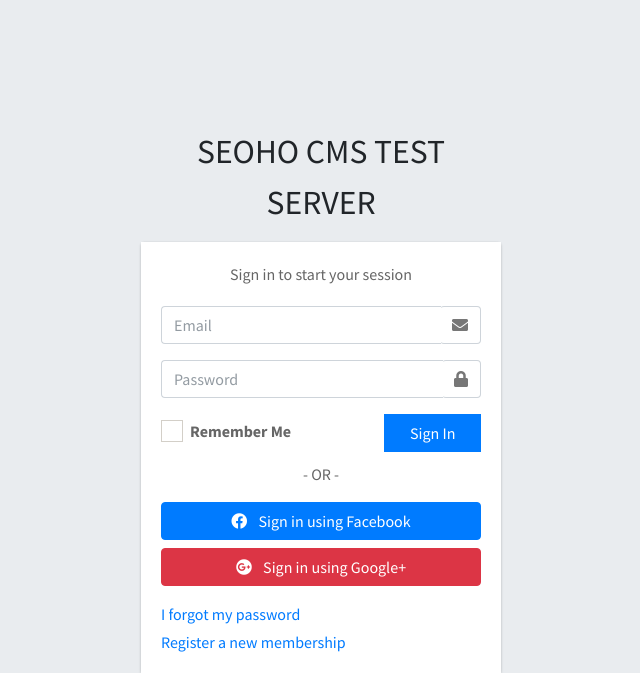
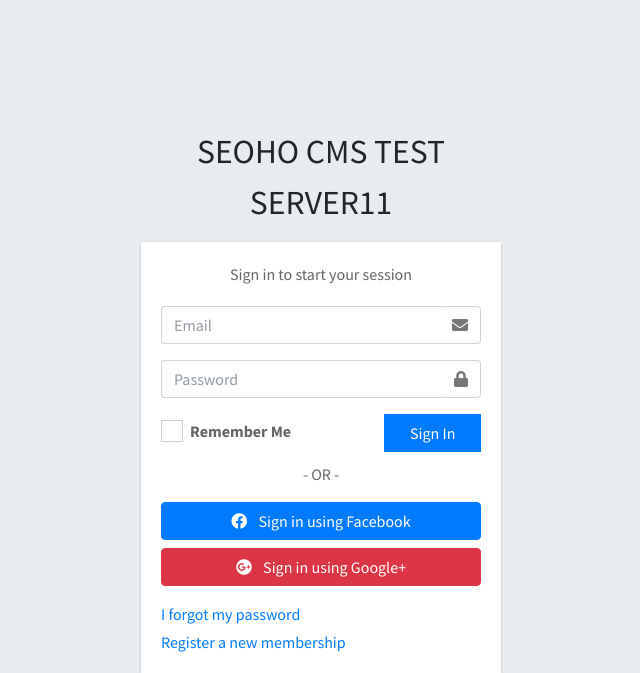
Before and after one commit to ParkSang-il/new_seoho, a CodeIgniter app: page /database/ in a window 1280 px wide. Shown: the top 673 px of the page, without its empty margins (319-959 px from the left). Run offline with CodeIgniter, Linux system fonts and the light colour scheme; some libraries are stand-ins or nearby versions.

Commit message:
NCMS-1 테스트

```diff
--- a/application/views/login/login.php
+++ b/application/views/login/login.php
@@ -1,7 +1,7 @@
 <body class="hold-transition login-page">
 <div class="login-box">
     <div class="login-logo">
-        <b>SEOHO CMS TEST SERVER</b>
+        <b>SEOHO CMS TEST SERVER11</b>
     </div>
     <!-- /.login-logo -->
     <div class="card">
```
